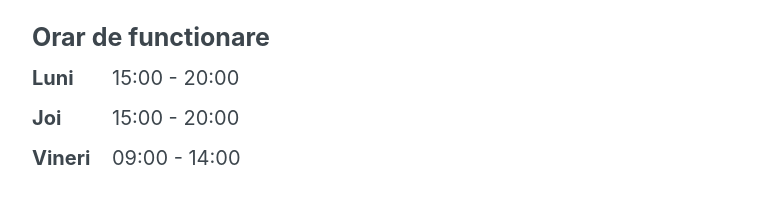
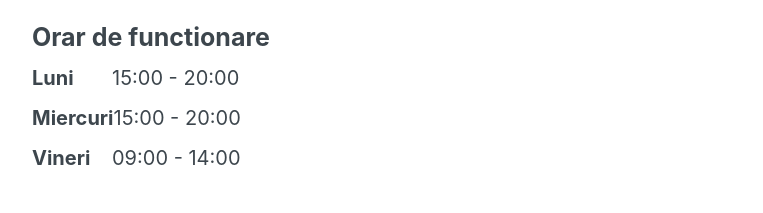
Before and after one commit to bogdansoare/dermanova, a Jekyll site: the page built from contact.html, in a window 1280 px wide. Shown: the part 664-877 px from the top of the page, without its empty margins (258-1021 px from the left). Built offline with Jekyll 4.4.1, drawn with Linux system fonts in a browser that asks for light colours; grey boxes are pictures that could not be loaded.

Commit message:
Update contact.html

```diff
--- a/contact.html
+++ b/contact.html
@@ -41,7 +41,7 @@ permalink: /contact
     <dl class="hours-open">
       <dt>Luni</dt>
       <dd>15:00 - 20:00</dd>
-      <dt>Joi</dt>
+      <dt>Miercuri</dt>
       <dd>15:00 - 20:00</dd>
       <dt>Vineri</dt>
       <dd>09:00 - 14:00</dd>
```
